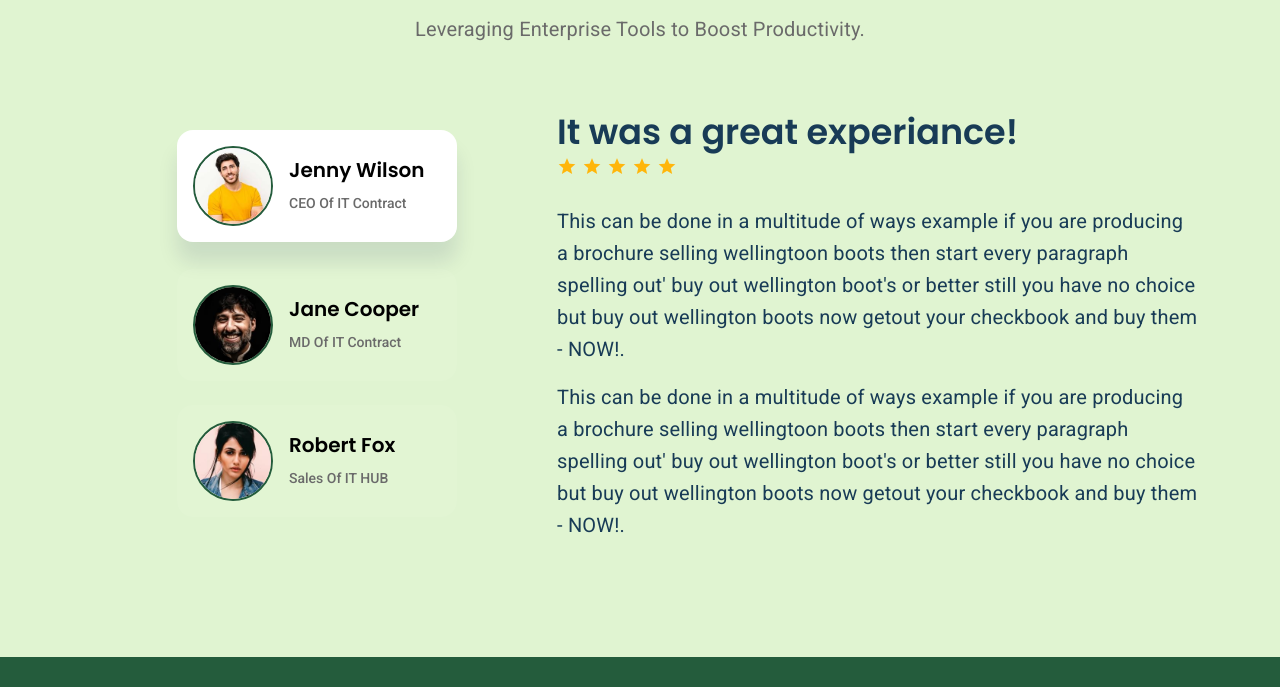
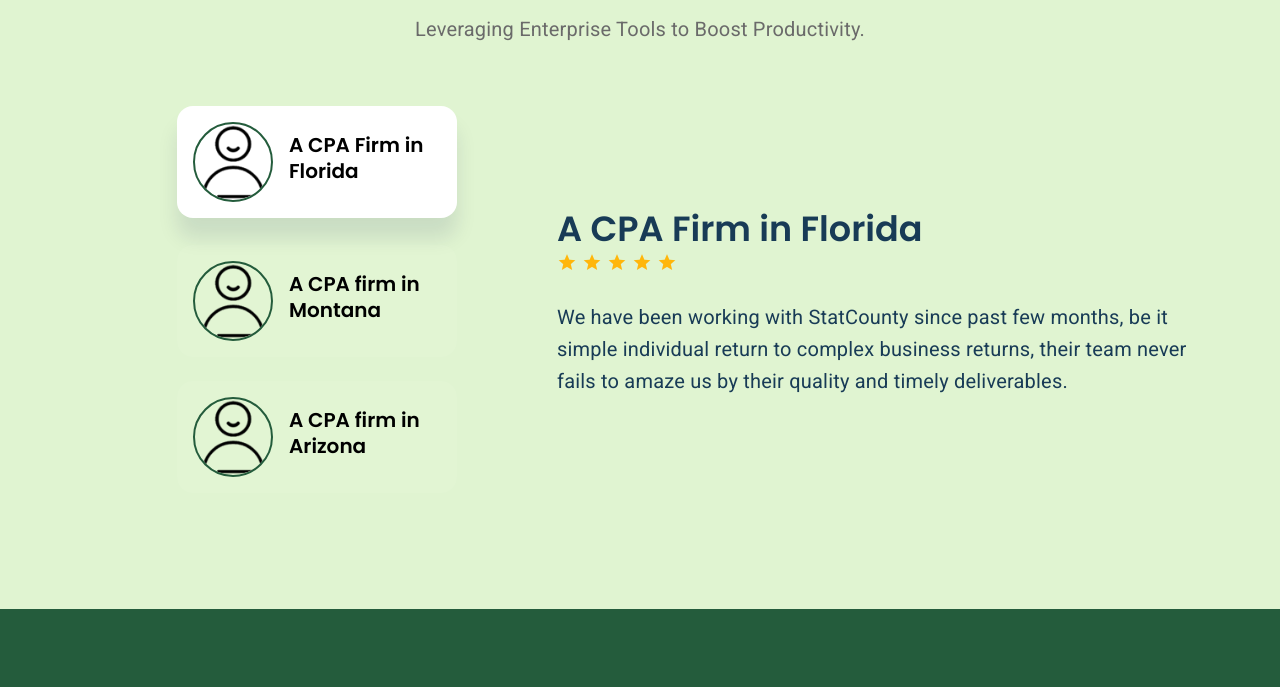
Before and after one commit to bhumil-1998/statcounty, a plain HTML site: page about.html in a window 1280 px wide. Shown: the part 3184-3871 px from the top of the page. Drawn offline with Linux system fonts and the light colour scheme.

Commit message:
adding testimonials

```diff
--- a/about.html
+++ b/about.html
@@ -321,36 +321,36 @@
             <div class="row align-items-center">
                 <div class="col-lg-3 offset-lg-1">
                     <ul class="nav nav-pills testimonial-tab-menu mt-60" id="testimonial" role="tablist" data-aos="fade-up" data-aos-delay="100">
-                        <li class="nav-item mb-4 me-2" role="presentation">
+                        <li class="nav-item mb-4" role="presentation">
                             <div class="nav-link d-flex align-items-center rounded-custom border-light testimonial-tab-link active" data-bs-toggle="pill" data-bs-target="#testimonial-tab-1" role="tab" aria-selected="false">
                                 <div class="testimonial-thumb me-3">
-                                    <img src="images/home/1.jpg" width="50" class="rounded-circle" alt="testimonial thumb">
+                                    <img src="images/home/dummy_user.png" width="50" class="rounded-circle" alt="testimonial thumb">
                                 </div>
                                 <div class="author-info">
-                                    <h6 class="mb-0 f-20 mb-2 text-black">Jenny Wilson</h6>
-                                    <span class="text-muted f-14">CEO Of IT Contract</span>
+                                    <h6 class="mb-0 f-20 mb-2 text-black">A CPA Firm in Florida</h6>
+                                    <!-- <span class="text-muted f-14">CEO Of IT Contract</span> -->
                                 </div>
                             </div>
                         </li>
-                        <li class="nav-item mb-4 me-2" role="presentation">
+                        <li class="nav-item mb-4" role="presentation">
                             <div class="nav-link d-flex align-items-center rounded-custom border-light testimonial-tab-link" data-bs-toggle="pill" data-bs-target="#testimonial-tab-2" role="tab" aria-selected="false">
                                 <div class="testimonial-thumb me-3">
-                                    <img src="images/home/3.jpg" width="50" class="rounded-circle" alt="testimonial thumb">
+                                    <img src="images/home/dummy_user.png" width="50" class="rounded-circle" alt="testimonial thumb">
                                 </div>
                                 <div class="author-info">
-                                    <h6 class="mb-0 f-20 mb-2 text-black">Jane Cooper</h6>
-                                    <span class="text-muted f-14">MD Of IT Contract</span>
+                                    <h6 class="mb-0 f-20 mb-2 text-black">A CPA firm in Montana</h6>
+                                    <!-- <span class="text-muted f-14">MD Of IT Contract</span> -->
                                 </div>
                             </div>
                         </li>
-                        <li class="nav-item mb-3 me-2" role="presentation">
+                        <li class="nav-item mb-3" role="presentation">
                             <div class="nav-link d-flex align-items-center rounded-custom border-light testimonial-tab-link" data-bs-toggle="pill" data-bs-target="#testimonial-tab-3" role="tab" aria-selected="false">
                                 <div class="testimonial-thumb me-3">
-                                    <img src="images/home/4.jpg" width="50" class="rounded-circle" alt="testimonial thumb">
+                                    <img src="images/home/dummy_user.png" width="50" class="rounded-circle" alt="testimonial thumb">
                                 </div>
                                 <div class="author-info">
-                                    <h6 class="mb-0 f-20 mb-2 text-black">Robert Fox</h6>
-                                    <span class="text-muted f-14">Sales Of IT HUB</span>
+                                    <h6 class="mb-0 f-20 mb-2 text-black">A CPA firm in Arizona</h6>
+                                    <!-- <span class="text-muted f-14">Sales Of IT HUB</span> -->
                                 </div>
                             </div>
                         </li>
@@ -358,12 +358,12 @@
                 </div>
 
                 <div class="col-lg-7 offset-lg-1">
-                    <div class="tab-content" data-aos="fade-up" data-aos-delay="100">
+                    <div class="tab-content" id="testimonial-tabContent" data-aos="fade-up" data-aos-delay="100">
                         <div class="tab-pane fade active show" id="testimonial-tab-1" role="tabpanel">
                             <div class="row align-items-center justify-content-between">
                                 <div class="testimonial-tab-content mb-5 mb-lg-0 mb-md-0">
                                     <div class="testtimonial-title mb-4">
-                                        <h3 class="mb-0 h4 f-35">It was a great experiance!</h3>
+                                        <h3 class="mb-0 h4 f-35">A CPA Firm in Florida</h3>
                                         <ul class="review-rate mb-0 list-unstyled list-inline">
                                             <li class="list-inline-item"><i class="mdi mdi-star text-warning"></i>
                                             </li>
@@ -379,18 +379,17 @@
                                     </div>
 
                                     <blockquote class="testtimonial">
+                                        <p>We have been working with StatCounty since past few months,
+                                            be it simple individual return to complex business returns,
+                                            their team never fails to amaze us by their quality and timely deliverables.</p>
+                                    </blockquote>
+
+                                    <!-- <blockquote class="testtimonial">
                                         <p>This can be done in a multitude of ways example if you are producing a brochure
                                             selling wellingtoon boots then start every paragraph spelling out' buy out wellington
                                             boot's or better still you have no choice but buy out wellington boots now getout
                                             your checkbook and buy them - NOW!.</p>
-                                    </blockquote>
-
-                                    <blockquote class="testtimonial">
-                                        <p>This can be done in a multitude of ways example if you are producing a brochure
-                                            selling wellingtoon boots then start every paragraph spelling out' buy out wellington
-                                            boot's or better still you have no choice but buy out wellington boots now getout
-                                            your checkbook and buy them - NOW!.</p>
-                                    </blockquote>
+                                    </blockquote> -->
                                 </div>
                             </div>
                         </div>
@@ -399,7 +398,7 @@
                             <div class="row align-items-center justify-content-between">
                                 <div class="testimonial-tab-content mb-5 mb-lg-0 mb-md-0">
                                     <div class="testtimonial-title mb-4">
-                                        <h3 class="mb-0 h4 f-35">It was a great experiance!</h3>
+                                        <h3 class="mb-0 h4 f-35">A CPA firm in Montana</h3>
                                         <ul class="review-rate mb-0 list-unstyled list-inline">
                                             <li class="list-inline-item"><i class="mdi mdi-star text-warning"></i>
                                             </li>
@@ -415,18 +414,17 @@
                                     </div>
 
                                     <blockquote class="testtimonial">
+                                        <p>We are thankful to the team of StatCounty for making our workflow efficient and accountable.
+                                            Even from thousands of kilometres away, they have effectively managed work for our clients in terms of sales tax,
+                                            bookkeeping, basic accounting planning and more.</p>
+                                    </blockquote>
+
+                                    <!-- <blockquote class="testtimonial">
                                         <p>This can be done in a multitude of ways example if you are producing a brochure
                                             selling wellingtoon boots then start every paragraph spelling out' buy out wellington
                                             boot's or better still you have no choice but buy out wellington boots now getout
                                             your checkbook and buy them - NOW!.</p>
-                                    </blockquote>
-
-                                    <blockquote class="testtimonial">
-                                        <p>This can be done in a multitude of ways example if you are producing a brochure
-                                            selling wellingtoon boots then start every paragraph spelling out' buy out wellington
-                                            boot's or better still you have no choice but buy out wellington boots now getout
-                                            your checkbook and buy them - NOW!.</p>
-                                    </blockquote>
+                                    </blockquote> -->
                                 </div>
                             </div>
                         </div>
@@ -435,7 +433,7 @@
                             <div class="row align-items-center justify-content-between">
                                 <div class="testimonial-tab-content mb-5 mb-lg-0 mb-md-0">
                                     <div class="testtimonial-title mb-4">
-                                        <h3 class="mb-0 h4 f-35">It was a great experiance!</h3>
+                                        <h3 class="mb-0 h4 f-35">A CPA firm in Arizona</h3>
                                         <ul class="review-rate mb-0 list-unstyled list-inline">
                                             <li class="list-inline-item"><i class="mdi mdi-star text-warning"></i>
                                             </li>
@@ -451,18 +449,18 @@
                                     </div>
 
                                     <blockquote class="testtimonial">
+                                        <p>We have enjoyed a consistently productive partnership with StatCounty.
+                                            They have proven to be very competitive in all the important dimensions such as,
+                                            quality and skill level of staff and management, productivity, professionalism, collaboration,
+                                            flexibility and cost.</p>
+                                    </blockquote>
+
+                                    <!-- <blockquote class="testtimonial">
                                         <p>This can be done in a multitude of ways example if you are producing a brochure
                                             selling wellingtoon boots then start every paragraph spelling out' buy out wellington
                                             boot's or better still you have no choice but buy out wellington boots now getout
                                             your checkbook and buy them - NOW!.</p>
-                                    </blockquote>
-
-                                    <blockquote class="testtimonial">
-                                        <p>This can be done in a multitude of ways example if you are producing a brochure
-                                            selling wellingtoon boots then start every paragraph spelling out' buy out wellington
-                                            boot's or better still you have no choice but buy out wellington boots now getout
-                                            your checkbook and buy them - NOW!.</p>
-                                    </blockquote>
+                                    </blockquote> -->
                                 </div>
                             </div>
                         </div>
```
Also changed, not shown: home.html (+34 -36 lines), images/home/dummy_user.png (added).
